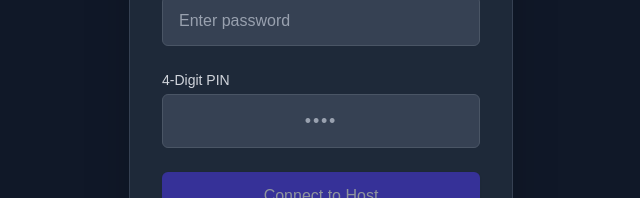
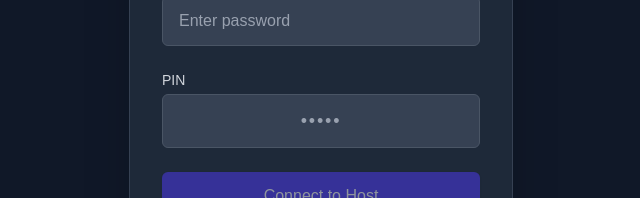
Before and after one commit to karan-joshi-1/VacLab, a Next.js app: page /auth in a window 1280 px wide. Shown: the part 365-563 px from the top of the page, without its empty margins (319-959 px from the left). Built offline with nearby package versions, Linux system fonts and the light colour scheme.

Commit message:
pass-change

```diff
--- a/app/auth/page.tsx
+++ b/app/auth/page.tsx
@@ -15,8 +15,8 @@ export default function AuthPage() {
   const router = useRouter()
   const { setConnectionDetails } = useAuth()
 
-  // Hardcoded 4-digit PIN
-  const correctPin = '1234'
+  // Hardcoded 5-digit PIN
+  const correctPin = '13425'
 
   // Check for existing session on component mount
   useEffect(() => {
@@ -43,8 +43,8 @@ export default function AuthPage() {
   }, [router, setConnectionDetails])
 
   function handlePinChange(value: string) {
-    // Only allow digits and limit to 4 characters
-    const digitsOnly = value.replace(/\D/g, '').slice(0, 4)
+    // Only allow digits and limit to 5 characters
+    const digitsOnly = value.replace(/\D/g, '').slice(0, 5)
     setPin(digitsOnly)
   }
 
@@ -61,13 +61,13 @@ export default function AuthPage() {
     }
 
     if (!pin) {
-      setError('Please provide a 4-digit PIN')
+      setError('Please provide a 5-digit PIN')
       setIsLoading(false)
       return
     }
 
-    if (pin.length !== 4) {
-      setError('PIN must be exactly 4 digits')
+    if (pin.length !== 5) {
+      setError('PIN must be exactly 5 digits')
       setIsLoading(false)
       return
     }
@@ -163,21 +163,21 @@ export default function AuthPage() {
             </label>
 
             <label className="block">
-              <span className="text-gray-300 text-sm font-medium block mb-1">4-Digit PIN</span>
+              <span className="text-gray-300 text-sm font-medium block mb-1"> PIN</span>
               <input
                 type="password"
                 value={pin}
                 onChange={e => handlePinChange(e.target.value)}
-                maxLength={4}
+                maxLength={5}
                 required
                 className="w-full px-4 py-3 text-center text-lg tracking-widest rounded-md bg-gray-700 border border-gray-600 text-white placeholder-gray-400 focus:outline-none focus:ring-2 focus:ring-indigo-500 focus:border-transparent"
-                placeholder="••••"
+                placeholder="•••••"
               />
             </label>
 
             <button
               type="submit"
-              disabled={isLoading || pin.length !== 4}
+              disabled={isLoading || pin.length !== 5}
               className="w-full py-3 px-4 bg-indigo-600 hover:bg-indigo-700 text-white font-medium rounded-md shadow-sm transition duration-150 ease-in-out focus:outline-none focus:ring-2 focus:ring-offset-2 focus:ring-indigo-500 focus:ring-offset-gray-800 disabled:opacity-50 disabled:cursor-not-allowed"
             >
               {isLoading ? 'Connecting...' : 'Connect to Host'}
```
